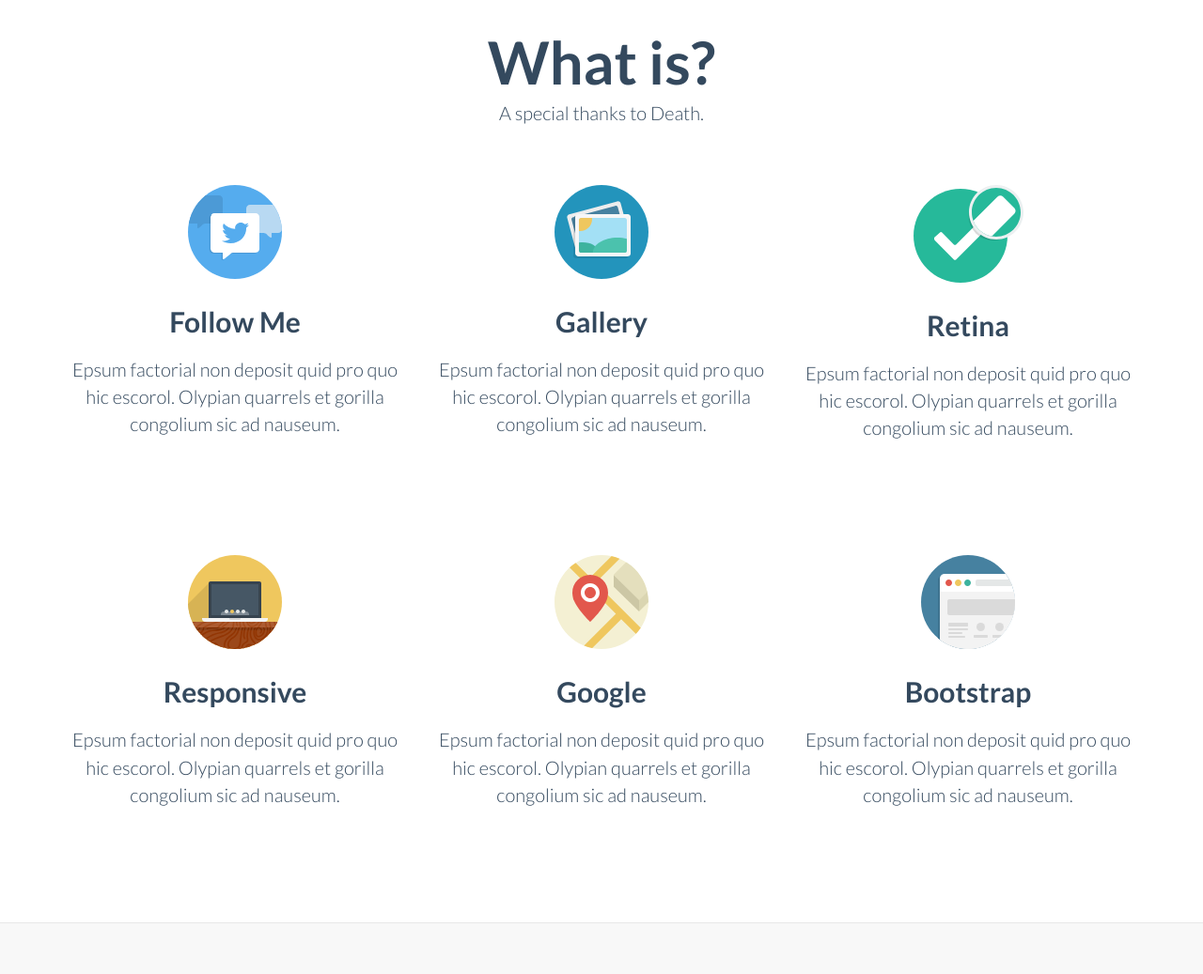
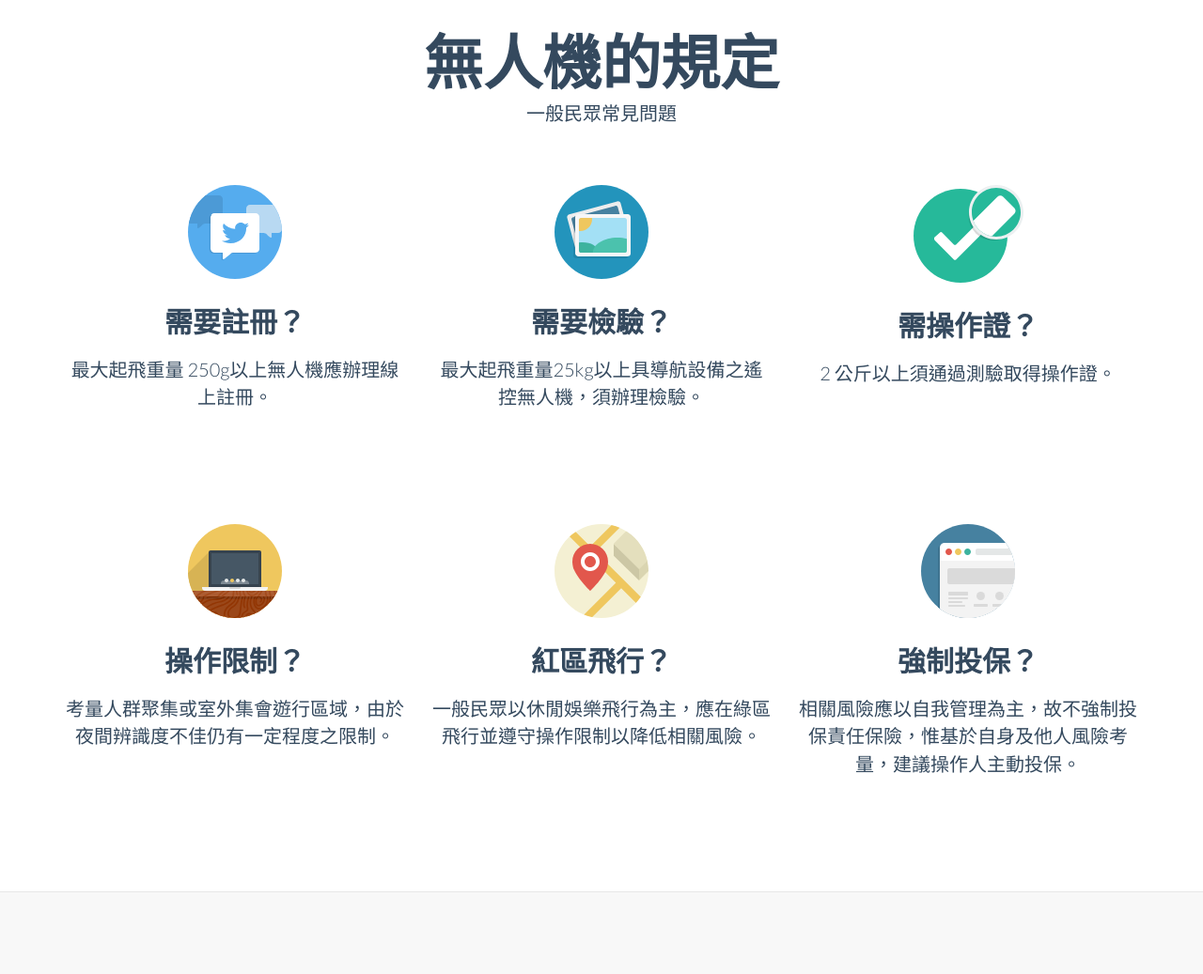
Before and after one commit to htchu/webex3, a plain HTML site: page index.html in a window 1280 px wide. Shown: the part 949-1986 px from the top of the page at 94% size. Drawn offline with Linux system fonts and the light colour scheme.

Commit message:
Update index.html

```diff
--- a/index.html
+++ b/index.html
@@ -108,8 +108,8 @@
 		<div class="container">
 
 			<div class="col-md-6 col-md-offset-3 text-center wrap_title">
-				<h2>What is?</h2>
-				<p class="lead" style="margin-top:0">A special thanks to Death.</p>
+				<h2>無人機的規定</h2>
+				<p class="lead" style="margin-top:0">一般民眾常見問題</p>
 
 			</div>
 
@@ -117,23 +117,23 @@
 
 				<div class="col-sm-4 wow fadeInDown text-center">
 				  <img class="rotate" src="img/icon/tweet.svg" alt="Generic placeholder image">
-				  <h3>Follow Me</h3>
-				  <p class="lead">Epsum factorial non deposit quid pro quo hic escorol. Olypian quarrels et gorilla congolium sic ad nauseum. </p>
+				  <h3>需要註冊？</h3>
+				  <p class="lead">最大起飛重量 250g以上無人機應辦理線上註冊。</p>
 
 				  <!-- <p><a class="btn btn-embossed btn-primary view" role="button">View Details</a></p> -->
 				</div><!-- /.col-lg-4 -->
 
 				<div class="col-sm-4 wow fadeInDown text-center">
 				  <img  class="rotate" src="img/icon/picture.svg" alt="Generic placeholder image">
-				   <h3>Gallery</h3>
-				   <p class="lead">Epsum factorial non deposit quid pro quo hic escorol. Olypian quarrels et gorilla congolium sic ad nauseum. </p>
+				   <h3>需要檢驗？</h3>
+				   <p class="lead">最大起飛重量25kg以上具導航設備之遙控無人機，須辦理檢驗。</p>
 				   <!-- <p><a class="btn btn-embossed btn-primary view" role="button">View Details</a></p> -->
 				</div><!-- /.col-lg-4 -->
 
 				<div class="col-sm-4 wow fadeInDown text-center">
 				  <img  class="rotate" src="img/icon/retina.svg" alt="Generic placeholder image">
-				   <h3>Retina</h3>
-					<p class="lead">Epsum factorial non deposit quid pro quo hic escorol. Olypian quarrels et gorilla congolium sic ad nauseum. </p>
+				   <h3>需操作證？</h3>
+					<p class="lead">2 公斤以上須通過測驗取得操作證。</p>
 				  <!-- <p><a class="btn btn-embossed btn-primary view" role="button">View Details</a></p> -->
 				</div><!-- /.col-lg-4 -->
 
@@ -143,22 +143,22 @@
 
 				<div class="col-sm-4  wow fadeInDown text-center">
 				  <img class="rotate" src="img/icon/laptop.svg" alt="Generic placeholder image">
-				  <h3>Responsive</h3>
-				  <p class="lead">Epsum factorial non deposit quid pro quo hic escorol. Olypian quarrels et gorilla congolium sic ad nauseum. </p>
+				  <h3>操作限制？</h3>
+				  <p class="lead">考量人群聚集或室外集會遊行區域，由於夜間辨識度不佳仍有一定程度之限制。</p>
 				 <!-- <p><a class="btn btn-embossed btn-primary view" role="button">View Details</a></p> -->
 				</div><!-- /.col-lg-4 -->
 
 				<div class="col-sm-4 wow fadeInDown text-center">
 				  <img  class="rotate" src="img/icon/map.svg" alt="Generic placeholder image">
-				   <h3>Google</h3>
-				   <p class="lead">Epsum factorial non deposit quid pro quo hic escorol. Olypian quarrels et gorilla congolium sic ad nauseum. </p>
+				   <h3>紅區飛行？</h3>
+				   <p class="lead">一般民眾以休閒娛樂飛行為主，應在綠區飛行並遵守操作限制以降低相關風險。</p>
 				   <!-- <p><a class="btn btn-embossed btn-primary view" role="button">View Details</a></p> -->
 				</div><!-- /.col-lg-4 -->
 
 				<div class="col-sm-4 wow fadeInDown text-center">
 				  <img  class="rotate" src="img/icon/browser.svg" alt="Generic placeholder image">
-				   <h3>Bootstrap</h3>
-				 <p class="lead">Epsum factorial non deposit quid pro quo hic escorol. Olypian quarrels et gorilla congolium sic ad nauseum. </p>
+				   <h3>強制投保？</h3>
+				 <p class="lead">相關風險應以自我管理為主，故不強制投保責任保險，惟基於自身及他人風險考量，建議操作人主動投保。</p>
 				  <!-- <p><a class="btn btn-embossed btn-primary view" role="button">View Details</a></p> -->
 				</div><!-- /.col-lg-4 -->
 
```
